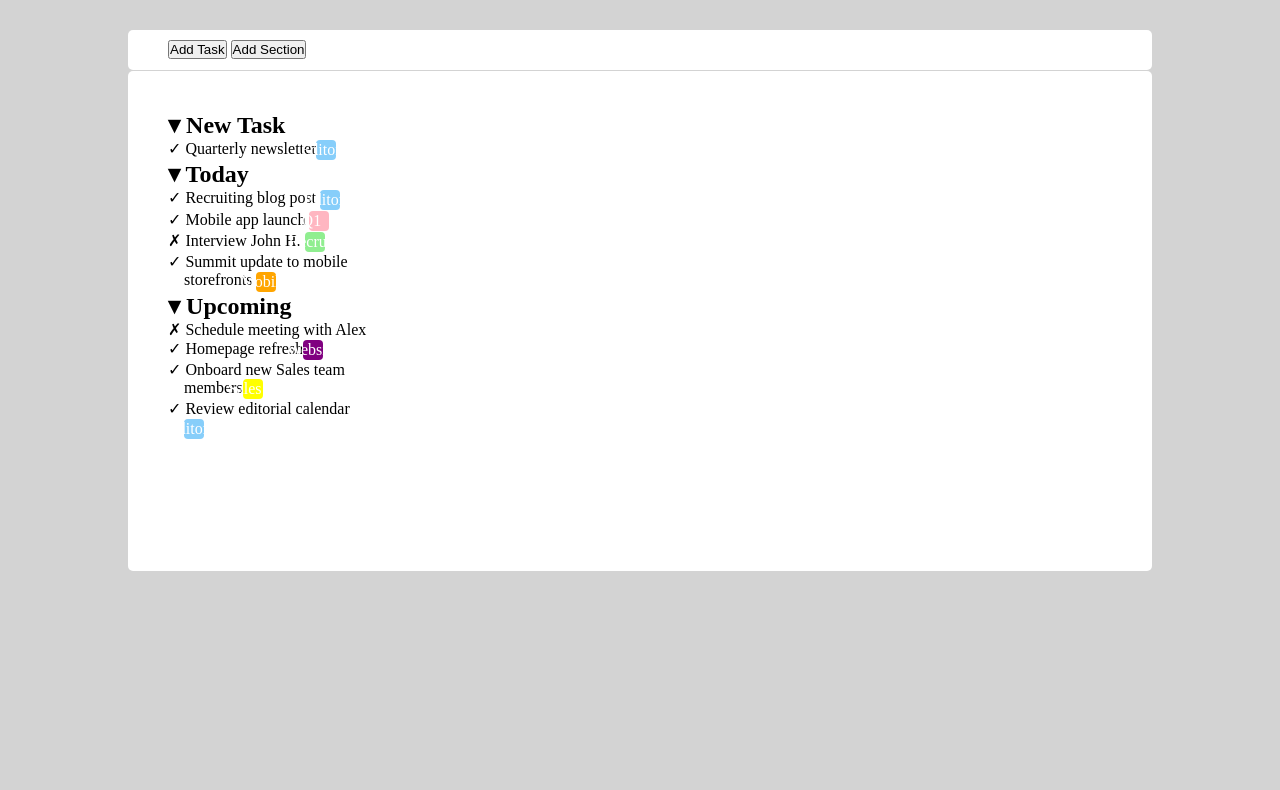
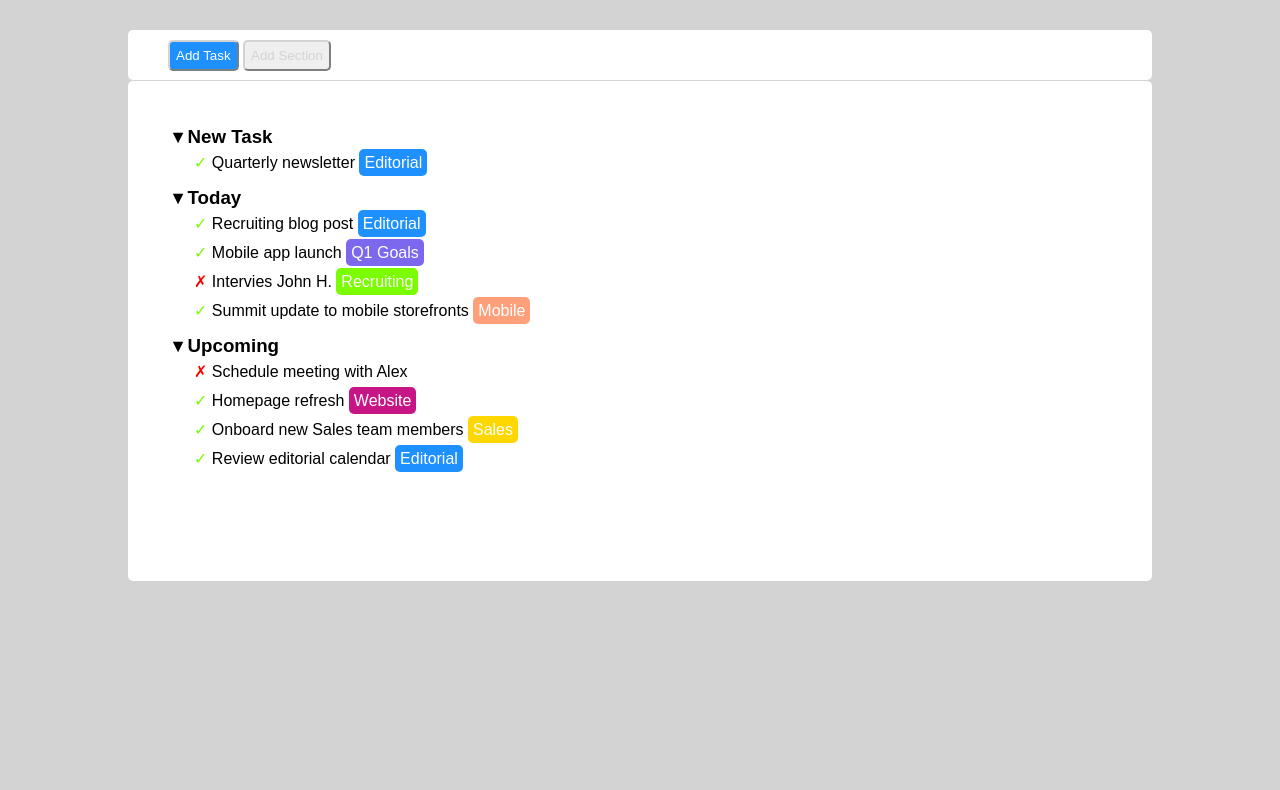
Before and after one commit to malexC137/html-css-toboolist, a plain HTML site: page index.html in a window 1280 px wide. Shown: the part 80-870 px from the top of the page. Drawn offline with Linux system fonts and the light colour scheme.

Commit message:
Progetto finito

```diff
--- a/index.html
+++ b/index.html
@@ -15,34 +15,70 @@
     </header>
     <!-- Corpo della pagina -->
     <main>
+        <!-- Barra contenente bottoni -->
         <div class="botton-bar">
-    <!-- Contenitore per distanziare dal bordo -->
+            <!-- Contenitore verticale per distanziare contenuto dal bordo -->
             <div class="wrapper">
                 <div class="buttons">
-                    <button>Add Task</button>
-                    <button>Add Section</button>
+                    <button class="button1">Add Task</button>
+                    <button class="button2">Add Section</button>
                 </div>
             </div>
         </div>
+        <!-- Contenitore liste -->
         <div class="container">
             <div class="wrapper">
-                <h2>&dtrif; New Task</h2>
                 <ul>
-                        <li>&#10003; Quarterly newsletter<span id="editorial" class="circle"> Editorial </span></li>
+                    <li>
+                        <span><h3>&dtrif; New Task</h3></span>
+                        <ul>
+                            <li>
+                                <span class="green">&check;</span>
+                                Quarterly newsletter <span class="tag blue"> Editorial </span>
+                            </li>
                         </ul>
-                <h2>&dtrif; Today</h2>
+                    </li>
+                    <li>
+                        <span><h3>&dtrif; Today</h3></span>
                         <ul>
-                        <li>&#10003; Recruiting blog post <span id="editorial" class="circle"> Editorial </span></li>
-                        <li>&#10003; Mobile app launch <span id="goals" class="circle"> Q1 Goals </span></li>
-                        <li>&#10007; Interview John H. <span id="recruiting" class="circle"> Recruiting </span></li>
-                        <li>&#10003; Summit update to mobile storefronts <span id="mobile" class="circle"> Mobile </span></li>
+                            <li>
+                                <span class="green">&check;</span> Recruiting blog post
+                                <span class="tag blue"> Editorial </span>
+                            </li>
+                            <li>
+                                <span class="green">&check;</span> Mobile app launch
+                                <span class="tag purple"> Q1 Goals</span>
+                            </li>
+                            <li>
+                                <span class="red">&cross;</span> Intervies John H.
+                                <span class="tag lightgreen"> Recruiting </span>
+                            </li>
+                            <li>
+                                <span class="green">&check;</span> Summit update to mobile storefronts
+                                <span class="tag salmon"> Mobile </span>
+                            </li>
                         </ul>
-                <h2>&dtrif; Upcoming</h2>
+                    </li>
+                    <li>
+                        <span><h3>&dtrif; Upcoming</h3></span>
                         <ul>
-                        <li>&#10007; Schedule meeting with Alex</li>
-                        <li>&#10003; Homepage refresh<span id="website" class="circle"> Website </span></li>
-                        <li>&#10003; Onboard new Sales team members<span id="sales" class="circle"> Sales </span></li>
-                        <li>&#10003; Review editorial calendar<span id="editorial" class="circle"> Editorial </span></li>
+                            <li>
+                                <span class="red">&cross;</span> Schedule meeting with Alex
+                            </li>
+                            <li>
+                                <span class="green">&check;</span> Homepage refresh
+                                <span class="tag pink"> Website </span>
+                            </li>
+                            <li>
+                                <span class="green">&check;</span> Onboard new Sales team members
+                                <span class="tag yellow"> Sales </span>
+                            </li>
+                            <li>
+                                <span class="green">&check;</span> Review editorial calendar
+                                <span class="tag blue"> Editorial </span>
+                            </li>
+                        </ul>
+                    </li>
                 </ul>
             </div>
         </div>
--- a/style.css
+++ b/style.css
@@ -2,6 +2,10 @@
     box-sizing: border-box;
     padding: 0;
     margin: 0;
+}
+
+html {
+    font-family: Arial, Helvetica, sans-serif;
 }
 
 header {
@@ -11,15 +15,16 @@ header {
 
 .logo {
     float: left;
-    display: inline-block;
     height: 100%;
     vertical-align: middle;
     padding: 10px;
     padding-right: 0;
     padding-bottom: 10px;
+
 }
 
 .logo-text {
+    display: inline;
     float: left;
     height: 100%;
     text-align: center;
@@ -37,7 +42,7 @@ main {
 
 .botton-bar {
     width: 80%;
-    height: 40px;
+    height: 50px;
     background-color: white;
     margin: auto;
     position: relative;
@@ -48,7 +53,23 @@ main {
 .buttons {
     text-align: left;
     padding-top: 10px;
+
   }
+
+.button1 {
+    background-color: #1E90FF;
+    border-radius: 5px;
+    padding: 6px;
+    border-color: lightgray;
+    color: white;
+}
+
+.button2 {
+    border-radius: 5px;
+    padding: 6px;
+    border-color: lightgray;
+    color: lightgray;
+}
 
 .container {
     width: 80%;
@@ -62,7 +83,7 @@ main {
 }
 
 .wrapper {
-    width: 200px;
+    width: 500px;
     height: 500px;
     position: relative;
     left: 40px;
@@ -75,37 +96,45 @@ ul {
     text-indent: -1em;
  }
 
- .circle {
-     display: inline-block;
-     height: 20px;
-     width: 20px;
-     border-radius: 20%;
-     text-align: center;
-     vertical-align: middle;
-     line-height: 20px;
-     color: white;
+li {
+    padding: 5px;
+}
+ .green {
+     color: #7CFC00;
  }
 
- #editorial {
-     background-color: lightskyblue;
+ .red {
+     color: red;
  }
 
- #goals {
-     background-color: lightpink;
+ .tag {
+     color: white;
+     padding: 5px;
+     border-radius: 5px;
+     line-height: 10px;
  }
 
- #recruiting {
-     background-color: lightgreen;
+ .blue {
+     background-color: #1E90FF;
  }
 
- #mobile {
-     background-color: orange;
+ .purple {
+     background-color: #7B68EE;
  }
 
- #website {
-     background-color: purple;
+ .lightgreen {
+     background-color: #7CFC00;
  }
 
- #sales {
-     background-color: yellow;
+ .salmon {
+     background-color: lightsalmon;
  }
+
+ .pink {
+     background-color: #C71585;
+
+ }
+
+ .yellow {
+     background-color: #FFD700;
+ }
```
Lines whose indentation alone changed are shown as unchanged.
